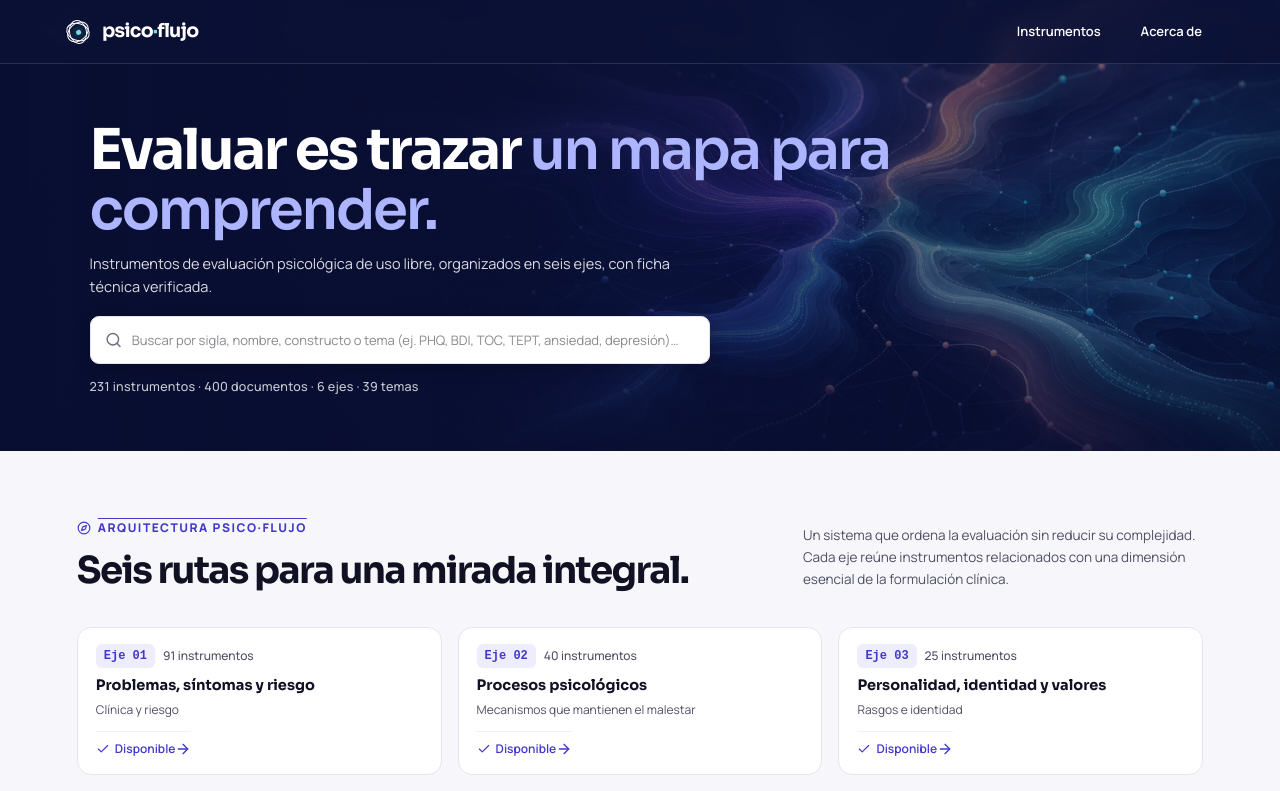
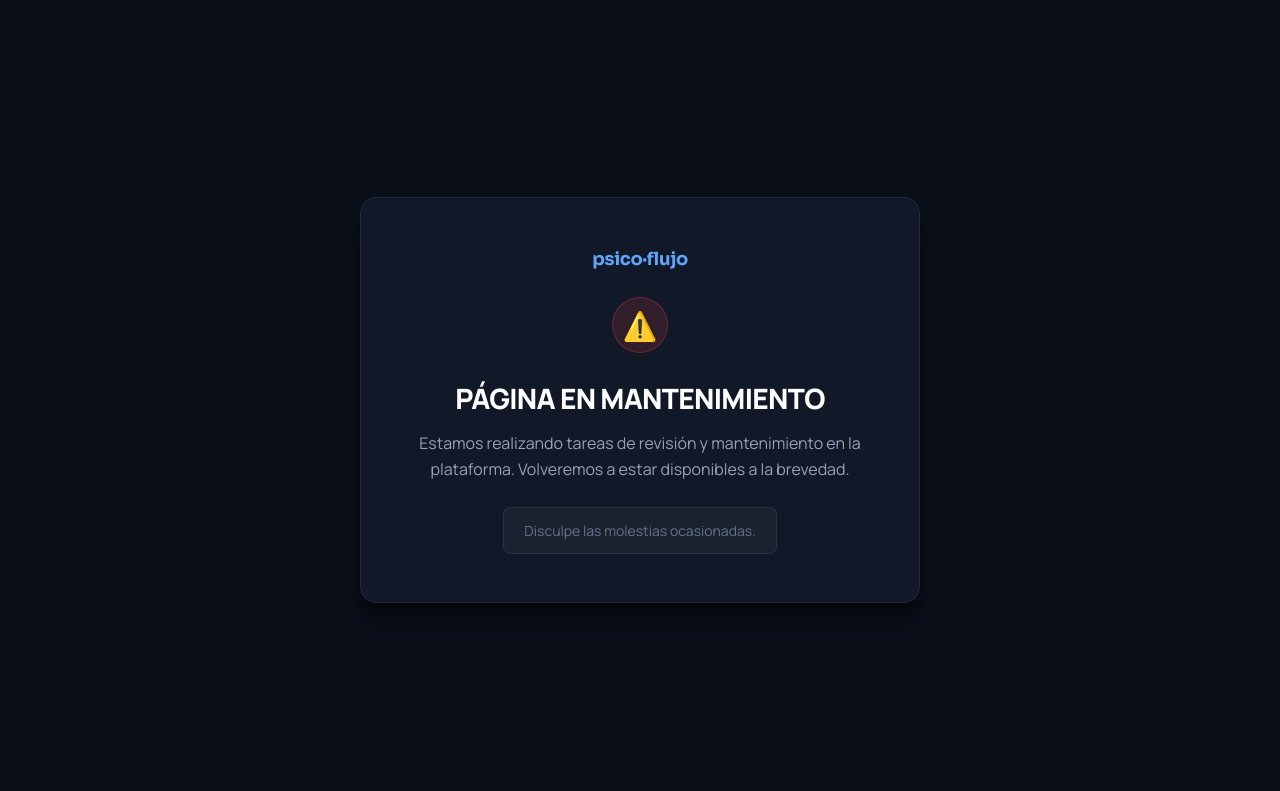
Before and after one commit to emorito/psico-flujo, a Next.js app: page / in a window 1280 px wide. Shown: the top 791 px of the page. Built offline with nearby package versions, Linux system fonts and the light colour scheme.

Commit message:
chore: activar aviso de pagina en mantenimiento

```diff
--- a/app/layout.tsx
+++ b/app/layout.tsx
@@ -15,9 +15,8 @@ const sans = Manrope({
 });
 
 export const metadata: Metadata = {
-  title: "Psico·Flujo | Biblioteca de evaluación psicológica",
-  description:
-    "Instrumentos de evaluación psicológica de uso libre, organizados en seis ejes, con ficha técnica verificada.",
+  title: "Psico·Flujo | Página en mantenimiento",
+  description: "Plataforma en mantenimiento temporal.",
   metadataBase: new URL("https://psico-flujo.vercel.app"),
   openGraph: {
     title: "Psico·Flujo | Evaluar para comprender",
--- a/app/page.tsx
+++ b/app/page.tsx
@@ -1,179 +1,105 @@
-"use client";
+export default function MaintenancePage() {
+  return (
+    <main
+      style={{
+        minHeight: "100vh",
+        display: "flex",
+        flexDirection: "column",
+        alignItems: "center",
+        justifyContent: "center",
+        padding: "2rem 1.5rem",
+        backgroundColor: "#0b0f19",
+        color: "#f8fafc",
+        fontFamily: "var(--font-sans, system-ui, -apple-system, sans-serif)",
+        textAlign: "center",
+      }}
+    >
+      <div
+        style={{
+          maxWidth: "560px",
+          width: "100%",
+          padding: "3rem 2rem",
+          backgroundColor: "#111827",
+          borderRadius: "16px",
+          border: "1px solid #1f2937",
+          boxShadow: "0 20px 25px -5px rgba(0, 0, 0, 0.5), 0 8px 10px -6px rgba(0, 0, 0, 0.5)",
+          display: "flex",
+          flexDirection: "column",
+          alignItems: "center",
+          gap: "1.5rem",
+        }}
+      >
+        <div
+          style={{
+            display: "inline-flex",
+            alignItems: "center",
+            gap: "0.5rem",
+            fontSize: "1.125rem",
+            fontWeight: 700,
+            color: "#60a5fa",
+            letterSpacing: "-0.02em",
+            fontFamily: "var(--font-display, inherit)",
+          }}
+        >
+          <span>psico·flujo</span>
+        </div>
 
-import { useState, useEffect } from "react";
-import { Search, ShieldCheck, X } from "lucide-react";
-import { InstrumentLibrary, catalog } from "./ui/instrument-library";
-import { AxisCards } from "./ui/axis-cards";
-import acercaData from "../data/acerca.json";
+        <div
+          style={{
+            width: "56px",
+            height: "56px",
+            borderRadius: "50%",
+            backgroundColor: "rgba(239, 68, 68, 0.15)",
+            border: "1px solid rgba(239, 68, 68, 0.3)",
+            display: "flex",
+            alignItems: "center",
+            justifyContent: "center",
+            fontSize: "1.75rem",
+          }}
+          aria-hidden="true"
+        >
+          ⚠️
+        </div>
 
-export default function Home() {
-  const [query, setQuery] = useState("");
-  const [selectedAxis, setSelectedAxis] = useState<number | "all">("all");
-  const [selectedFranja, setSelectedFranja] = useState<string>("all");
-  const [selectedTheme, setSelectedTheme] = useState<string>("all");
-  const [scrolled, setScrolled] = useState(false);
-
-  // Compact header on scroll
-  useEffect(() => {
-    const handleScroll = () => {
-      setScrolled(window.scrollY > 20);
-    };
-    window.addEventListener("scroll", handleScroll, { passive: true });
-    handleScroll();
-    return () => window.removeEventListener("scroll", handleScroll);
-  }, []);
-
-  const totalFamilies = catalog.length;
-  const totalDocs = catalog.reduce((acc, item) => acc + item.archivos.length, 0);
-  const totalAxes = new Set(catalog.map((item) => item.eje_num)).size;
-  const totalThemes = useMemoThemeCount();
-
-  const handleSelectAxis = (axisNum: number) => {
-    setSelectedAxis(axisNum);
-    setSelectedTheme("all");
-  };
-
-  const handleSelectAxisAndTheme = (axisNum: number, theme: string) => {
-    setSelectedAxis(axisNum);
-    setSelectedTheme(theme);
-  };
-
-  return (
-    <main>
-      {/* Encabezado: marca + "Instrumentos" (#biblioteca) + "Acerca de" (#acerca). Se compacta al desplazar. */}
-      <header className={`site-header ${scrolled ? "scrolled" : ""}`}>
-        <a className="brand" href="#inicio" aria-label="Psico Flujo, inicio">
-          <span className="brand-symbol" aria-hidden="true">
-            <i />
-            <i />
-            <i />
-          </span>
-          <span>psico<span>·</span>flujo</span>
-        </a>
-        <nav aria-label="Navegación principal">
-          <a href="#biblioteca">Instrumentos</a>
-          <a href="#acerca">Acerca de</a>
-        </nav>
-      </header>
-
-      {/* Portada: título actual, frase de propósito, campo de búsqueda real y cifras en una sola línea de texto. Sin insignia ni botones. */}
-      <section className="hero" id="inicio">
-        <div className="hero-backdrop" />
-        <div className="hero-content">
-          <h1>Evaluar es trazar <span>un mapa para comprender.</span></h1>
-          <p className="hero-purpose">
-            Instrumentos de evaluación psicológica de uso libre, organizados en seis ejes, con ficha técnica verificada.
-          </p>
-
-          <div className="hero-search-wrapper">
-            <label className="search-box hero-search-box">
-              <Search size={18} />
-              <input
-                value={query}
-                onChange={(event) => setQuery(event.target.value)}
-                placeholder="Buscar por sigla, nombre, constructo o tema (ej. PHQ, BDI, TOC, TEPT, ansiedad, depresión)…"
-                aria-label="Buscar instrumentos en catálogo"
-              />
-              {query && (
-                <button
-                  type="button"
-                  onClick={() => setQuery("")}
-                  aria-label="Limpiar búsqueda"
-                  className="search-clear-btn"
-                >
-                  <X size={16} />
-                </button>
-              )}
-            </label>
-          </div>
-
-          <p className="hero-stats-line">
-            {totalFamilies} instrumentos · {totalDocs} documentos · {totalAxes} ejes · {totalThemes} temas
+        <div style={{ display: "flex", flexDirection: "column", gap: "0.75rem" }}>
+          <h1
+            style={{
+              fontSize: "1.75rem",
+              fontWeight: 800,
+              color: "#ffffff",
+              letterSpacing: "-0.025em",
+              margin: 0,
+              textTransform: "uppercase",
+            }}
+          >
+            PÁGINA EN MANTENIMIENTO
+          </h1>
+          <p
+            style={{
+              fontSize: "1rem",
+              lineHeight: "1.6",
+              color: "#94a3b8",
+              margin: 0,
+            }}
+          >
+            Estamos realizando tareas de revisión y mantenimiento en la plataforma.
+            Volveremos a estar disponibles a la brevedad.
           </p>
         </div>
-      </section>
 
-      {/* Seis rutas: Seis tarjetas de eje interactivas */}
-      <AxisCards
-        onSelectAxis={handleSelectAxis}
-        onSelectAxisAndTheme={handleSelectAxisAndTheme}
-      />
-
-      {/* Biblioteca con buscador y barra única de filtros */}
-      <InstrumentLibrary
-        query={query}
-        setQuery={setQuery}
-        selectedAxis={selectedAxis}
-        setSelectedAxis={setSelectedAxis}
-        selectedFranja={selectedFranja}
-        setSelectedFranja={setSelectedFranja}
-        selectedTheme={selectedTheme}
-        setSelectedTheme={setSelectedTheme}
-      />
-
-      {/* Uso profesional responsable (una sola frase) */}
-      <section className="responsible-use" aria-label="Uso profesional responsable">
-        <ShieldCheck size={24} />
-        <div>
-          <strong>Uso profesional responsable</strong>
-          <p>{acercaData.uso_responsable}</p>
+        <div
+          style={{
+            padding: "0.75rem 1.25rem",
+            backgroundColor: "rgba(255, 255, 255, 0.04)",
+            borderRadius: "8px",
+            border: "1px solid rgba(255, 255, 255, 0.08)",
+            fontSize: "0.875rem",
+            color: "#64748b",
+          }}
+        >
+          Disculpe las molestias ocasionadas.
         </div>
-      </section>
-
-      {/* Sección nueva "Acerca de" antes del pie */}
-      <section className="about-section" id="acerca" aria-label="Acerca de Psico·Flujo">
-        <div className="about-container">
-          <div className="about-header">
-            <span className="overline">Marco institucional y metodológico</span>
-            <h2>Acerca de Psico·Flujo</h2>
-          </div>
-
-          <div className="about-grid">
-            <article className="about-card">
-              <h3>Propósito</h3>
-              <p>{acercaData.proposito}</p>
-            </article>
-
-            <article className="about-card">
-              <h3>Cómo se construyó</h3>
-              <p>{acercaData.como_se_construyo}</p>
-            </article>
-
-            <article className="about-card">
-              <h3>Marco académico</h3>
-              <p>{acercaData.marco_academico}</p>
-            </article>
-          </div>
-
-          <div className="about-author-line">
-            <p><strong>Autoría:</strong> {acercaData.autoria}</p>
-          </div>
-        </div>
-      </section>
-
-      {/* Pie con mención académica, versión y enlace a Acerca de */}
-      <footer className="site-footer">
-        <a className="brand footer-brand" href="#inicio" aria-label="Inicio">
-          <span className="brand-symbol" aria-hidden="true"><i /><i /><i /></span>
-          <span>psico<span>·</span>flujo</span>
-        </a>
-        <p className="footer-academic">Facultad de Filosofía · Universidad Nacional del Este</p>
-        <div className="footer-links">
-          <a href="#biblioteca">Instrumentos</a>
-          <a href="#acerca">Acerca de</a>
-        </div>
-        <span className="footer-version">v1.3 · 2026-09-11</span>
-      </footer>
+      </div>
     </main>
   );
 }
-
-function useMemoThemeCount() {
-  const set = new Set<string>();
-  for (const it of catalog) {
-    if (it.temas && it.temas[0]) {
-      set.add(it.temas[0]);
-    }
-  }
-  return set.size;
-}
```
